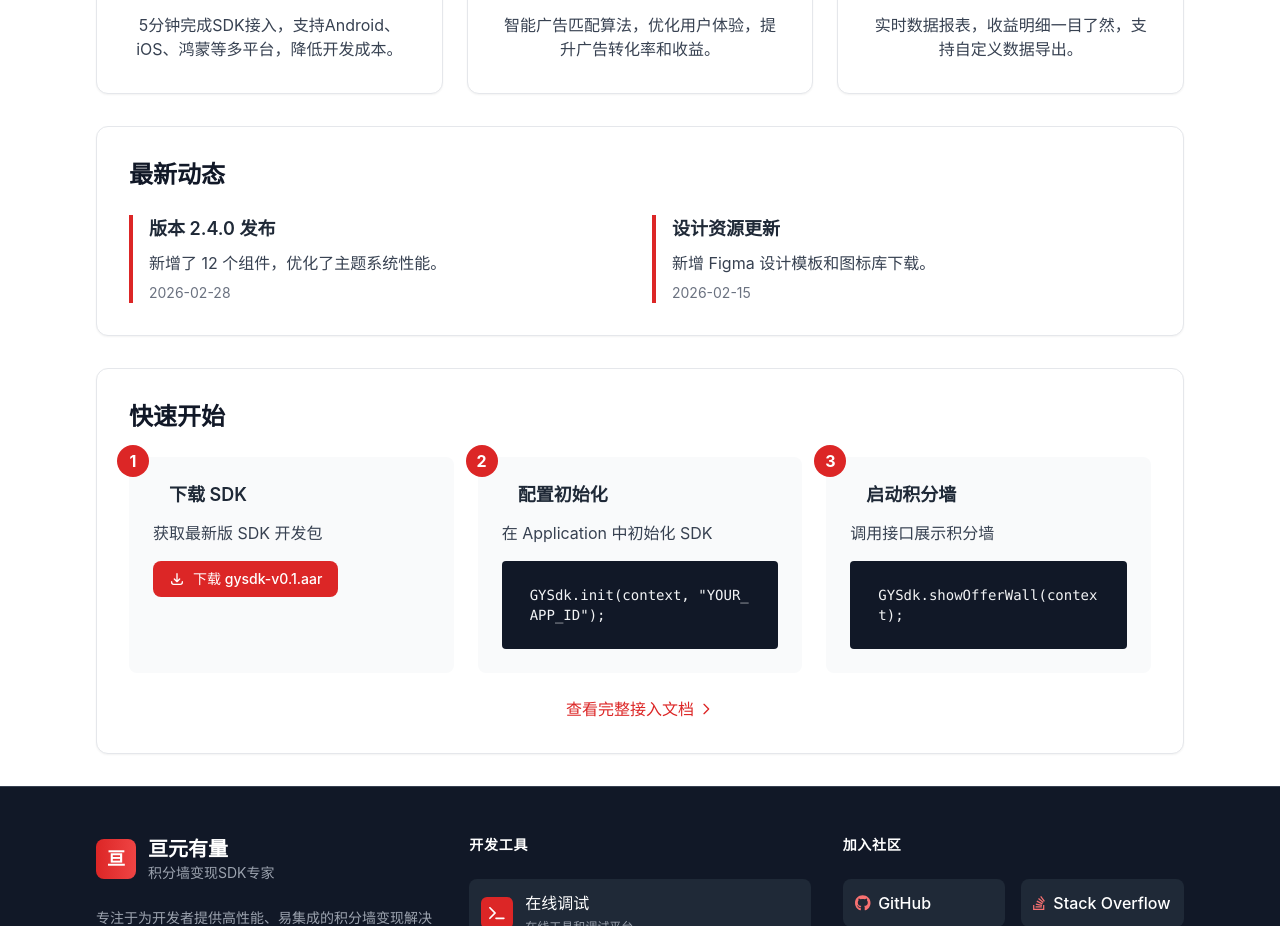
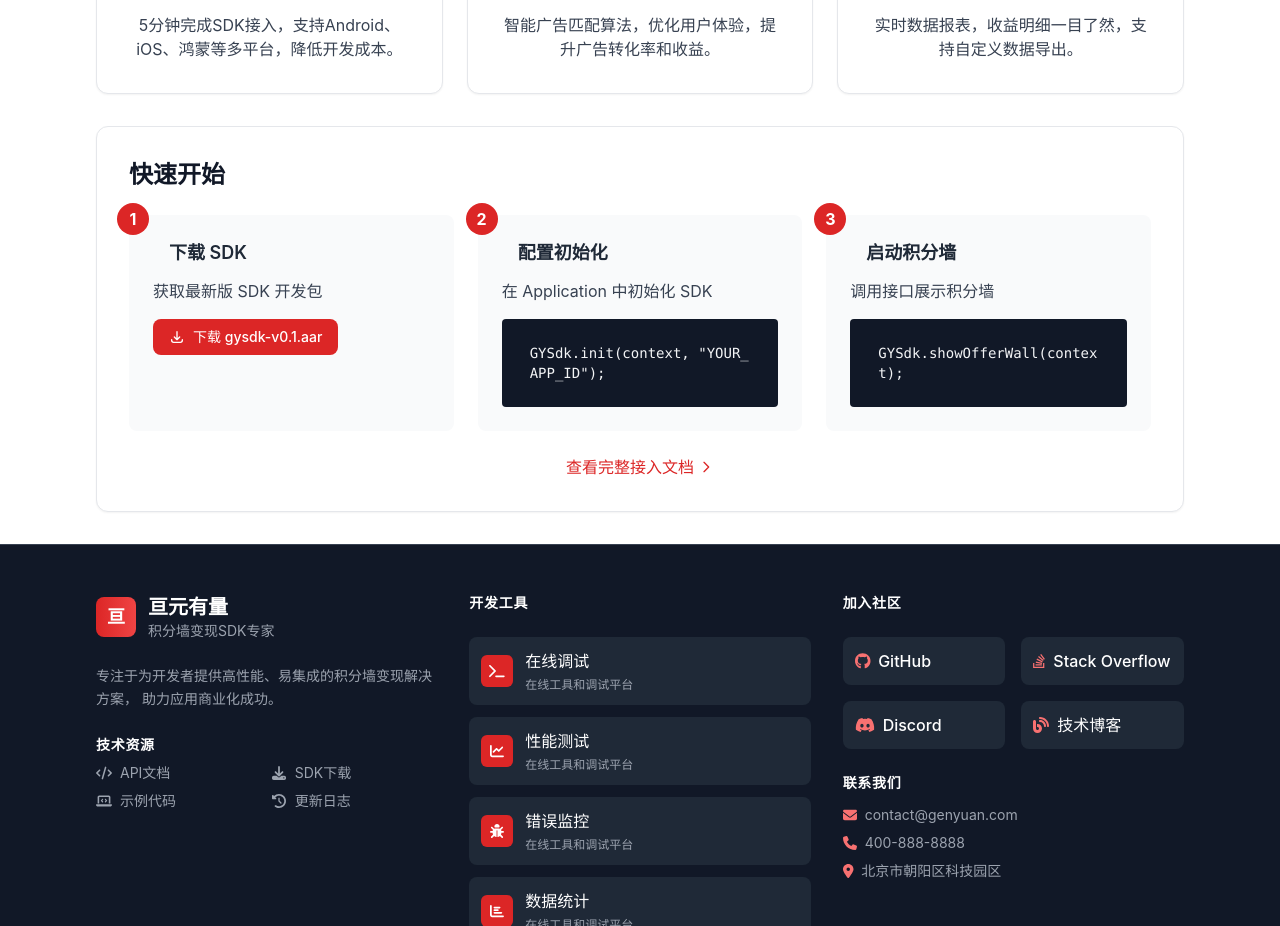
Before and after one commit to wnaglanfeng/ssp_doc_web, a Next.js app: page / in a window 1280 px wide. Shown: the part 860-1786 px from the top of the page. Built offline with nearby package versions, Linux system fonts and the light colour scheme.

Commit message:
feat: 移除首页最新动态区块

```diff
--- a/src/app/page.tsx
+++ b/src/app/page.tsx
@@ -139,23 +139,6 @@ const HomePage: React.FC = () => {
             </div>
           </section>
 
-          {/* Latest Updates Section */}
-          <section className="bg-white border border-gray-200 rounded-xl p-8 shadow-sm max-w-6xl mx-auto">
-            <h2 className="text-2xl font-bold text-gray-900 mb-6">最新动态</h2>
-            <div className="grid grid-cols-1 md:grid-cols-2 gap-6">
-              <div className="border-l-4 border-red-600 pl-4">
-                <h3 className="text-lg font-semibold text-gray-800 mb-2">版本 2.4.0 发布</h3>
-                <p className="text-gray-700 mb-2">新增了 12 个组件，优化了主题系统性能。</p>
-                <p className="text-sm text-gray-500">2026-02-28</p>
-              </div>
-              <div className="border-l-4 border-red-600 pl-4">
-                <h3 className="text-lg font-semibold text-gray-800 mb-2">设计资源更新</h3>
-                <p className="text-gray-700 mb-2">新增 Figma 设计模板和图标库下载。</p>
-                <p className="text-sm text-gray-500">2026-02-15</p>
-              </div>
-            </div>
-          </section>
-
           {/* Quick Start Section */}
           <section className="bg-white border border-gray-200 rounded-xl p-8 shadow-sm max-w-6xl mx-auto">
             <h2 className="text-2xl font-bold text-gray-900 mb-6">快速开始</h2>
```
